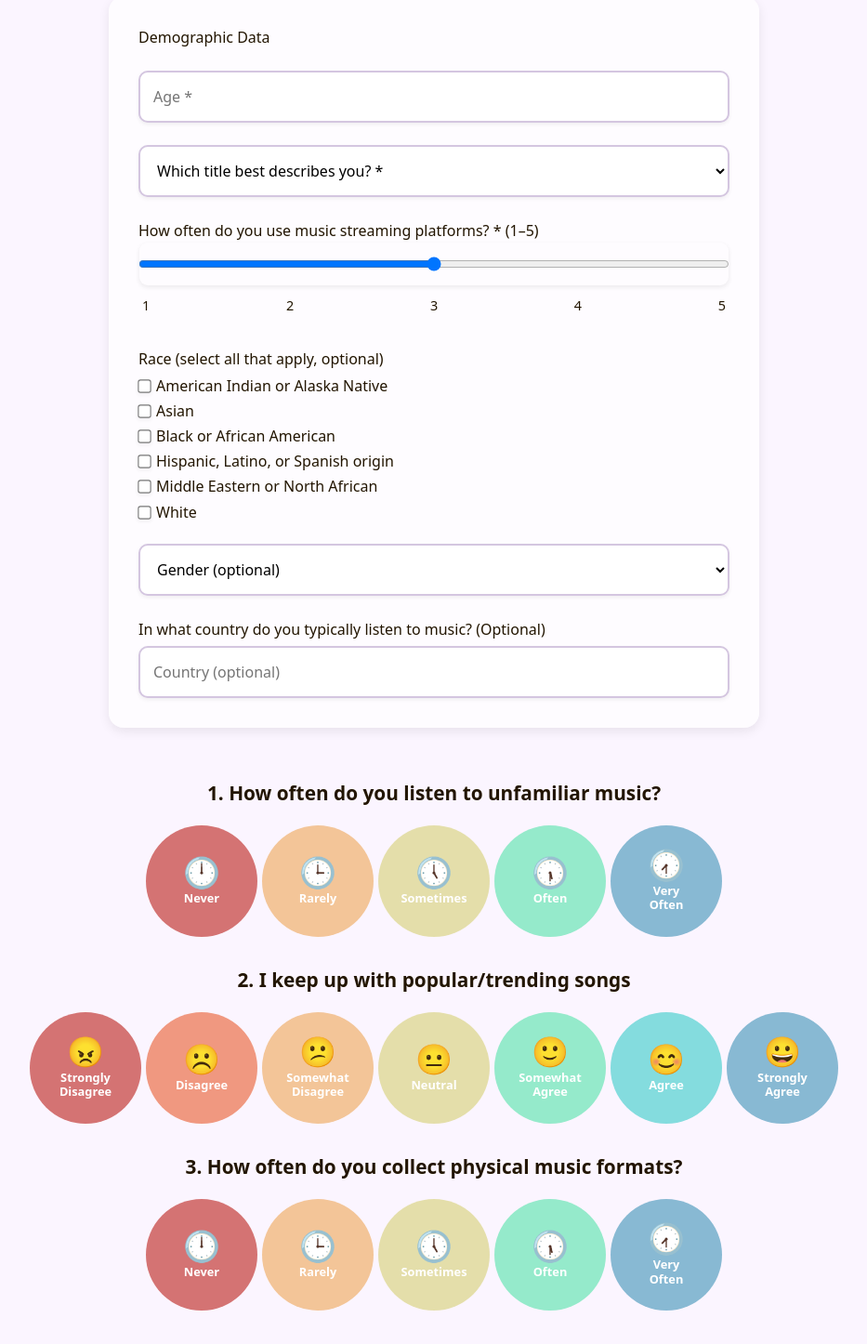
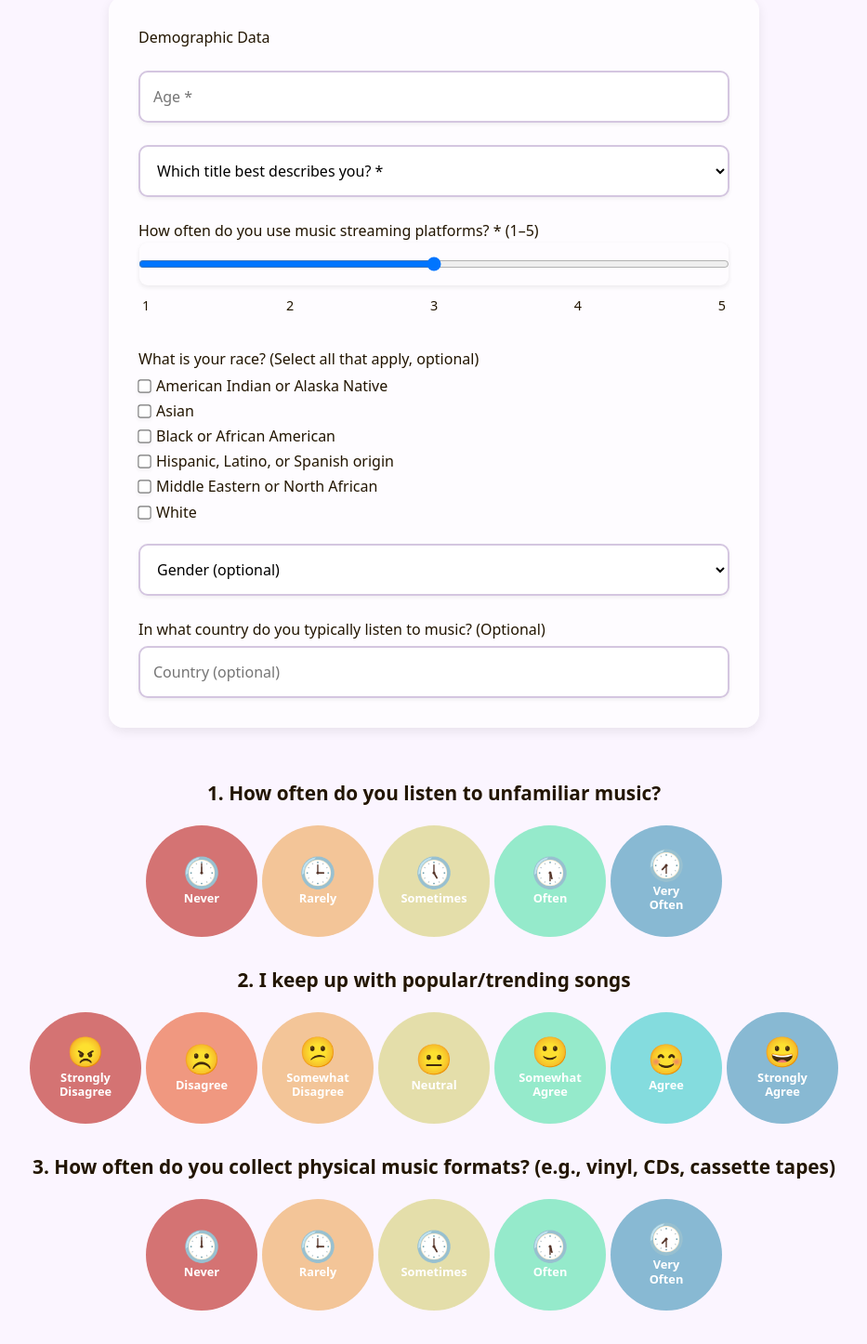
Before and after one commit to b1982384/SLIME-survey-app, a React (Vite) app in the folder survey_app/: page /question in a window 1280 px wide. Shown: the part 384-1830 px from the top of the page at 93% size, without its empty margins (173-1106 px from the left). Built offline with nearby package versions, Linux system fonts and the light colour scheme.

Commit message:
changed question

```diff
--- a/survey_app/src/questions.tsx
+++ b/survey_app/src/questions.tsx
@@ -53,7 +53,7 @@ const FIVE_POINT_QUESTIONS: string[] = [
   "How often do you make playlists for friends?",
   "When you hear a new song from a playlist, autoplay, or other passive source, how often do you look up the artist or track to learn more?",
   "How often do you listen to music via full albums?",
-  "How often do you collect physical music formats?",
+  "How often do you collect physical music formats? (e.g., vinyl, CDs, cassette tapes)",
   "How often do you make playlists for yourself?",
   "How often do you add to or edit your existing playlists?",
   "When you hear a new song from a playlist, autoplay, or other passive source, how often do you save or like it to return to later?"
@@ -267,7 +267,7 @@ const EmojiProgression: React.FC = () => { // main component
 
 
         <div className="race-checkbox-group">
-        <div className="race-title">Race (select all that apply, optional)</div>
+        <div className="race-title">What is your race? (Select all that apply, optional)</div>
 
         {[
           "American Indian or Alaska Native",
```
